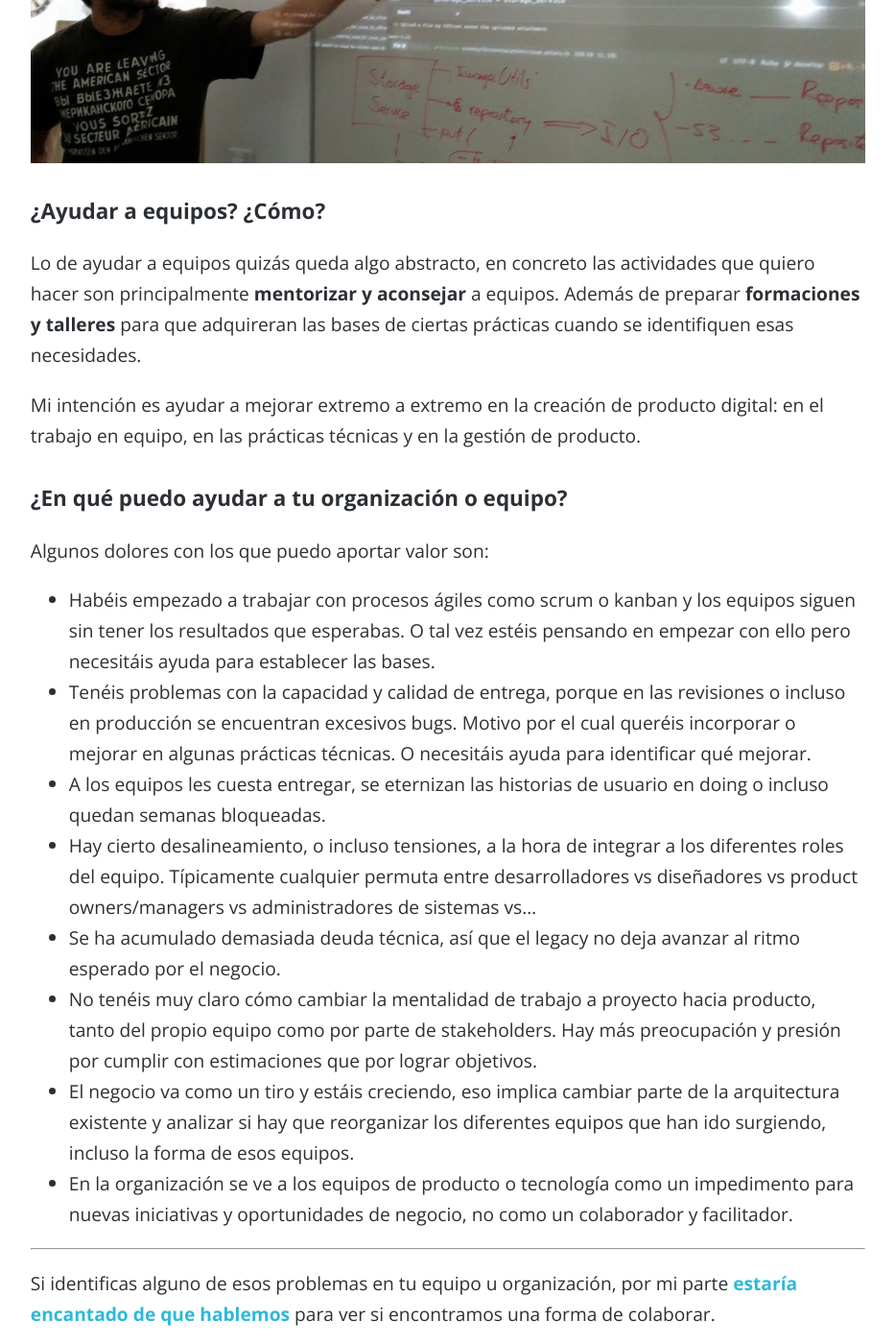
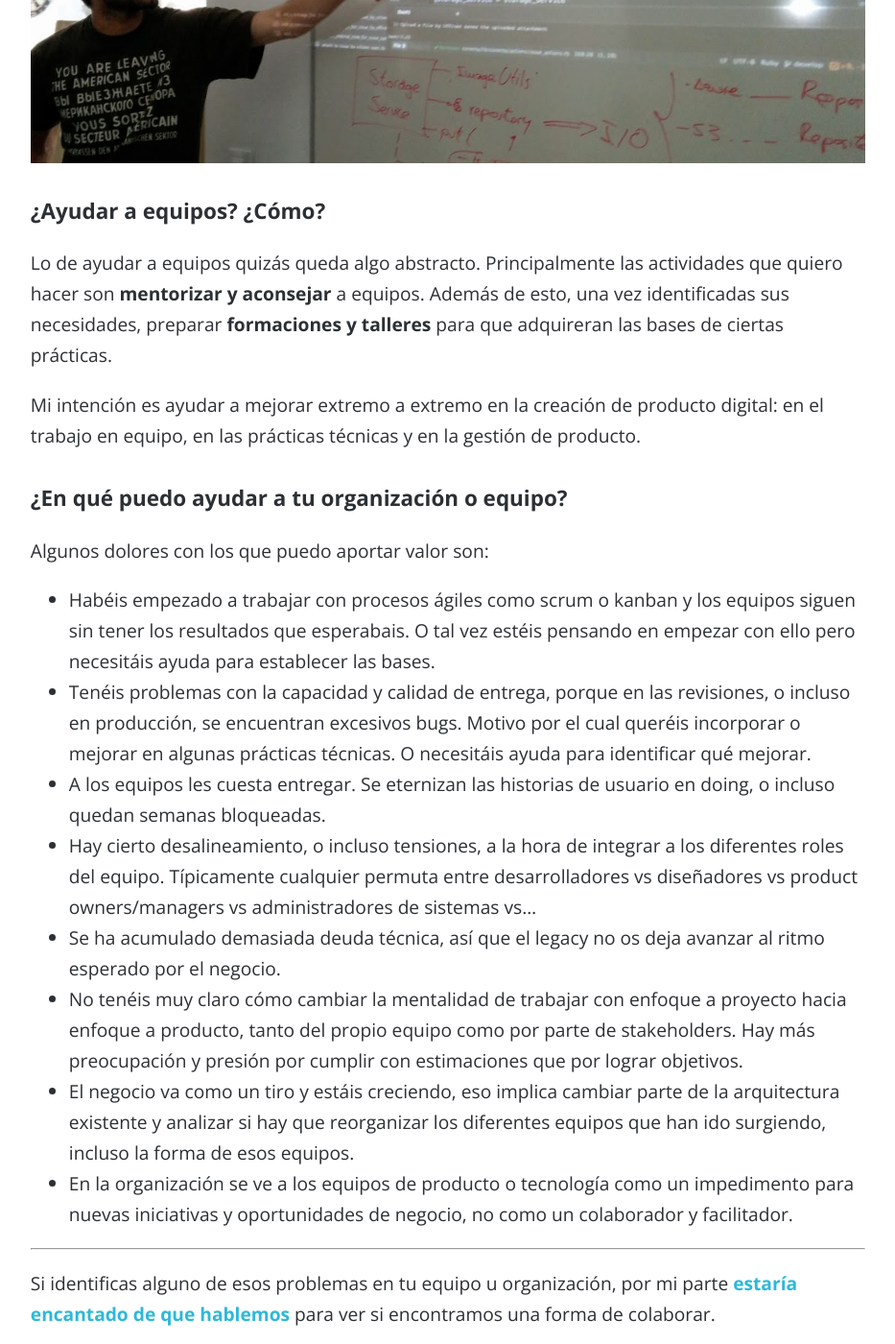
Before and after one commit to danilat/danilat.github.io, a Jekyll site: the page built from _posts/2020-07-19-disponible-para-ayudar-equipos.md, in a window 1280 px wide and 1400 px high, scrolled down 979 px. Shown: the whole window at 96% size, without its empty margins (173-1106 px from the left). Built offline with Jekyll 4.4.1, drawn with Linux system fonts in a browser that asks for light colours; comment, search, counter and statistics services are not loaded; some of the changed text lies outside the part shown.

Commit message:
Some minor copywriting changes to help teams availability suggested by merybere

```diff
--- a/_posts/2020-07-19-disponible-para-ayudar-equipos.md
+++ b/_posts/2020-07-19-disponible-para-ayudar-equipos.md
@@ -15,7 +15,7 @@ Ahora, [tras mi paso por Devengo](https://twitter.com/dani_latorre/status/128260
 
 ### ¿Ayudar a equipos? ¿Cómo?
 
-Lo de ayudar a equipos quizás queda algo abstracto, en concreto las actividades que quiero hacer son principalmente **mentorizar y aconsejar** a equipos. Además de preparar **formaciones y talleres** para que adquireran las bases de ciertas prácticas cuando se identifiquen esas necesidades.
+Lo de ayudar a equipos quizás queda algo abstracto. Principalmente las actividades que quiero hacer son **mentorizar y aconsejar** a equipos. Además de esto, una vez identificadas sus necesidades, preparar **formaciones y talleres** para que adquireran las bases de ciertas prácticas.
 
 Mi intención es ayudar a mejorar extremo a extremo en la creación de producto digital: en el trabajo en equipo, en las prácticas técnicas y en la gestión de producto.
 
@@ -23,12 +23,12 @@ Mi intención es ayudar a mejorar extremo a extremo en la creación de producto
 
 Algunos dolores con los que puedo aportar valor son:
 
-- Habéis empezado a trabajar con procesos ágiles como scrum o kanban y los equipos siguen sin tener los resultados que esperabas. O tal vez estéis pensando en empezar con ello pero necesitáis ayuda para establecer las bases.
-- Tenéis problemas con la capacidad y calidad de entrega, porque en las revisiones o incluso en producción se encuentran excesivos bugs. Motivo por el cual queréis incorporar o mejorar en algunas prácticas técnicas. O necesitáis ayuda para identificar qué mejorar.
-- A los equipos les cuesta entregar, se eternizan las historias de usuario en doing o incluso quedan semanas bloqueadas.
+- Habéis empezado a trabajar con procesos ágiles como scrum o kanban y los equipos siguen sin tener los resultados que esperabais. O tal vez estéis pensando en empezar con ello pero necesitáis ayuda para establecer las bases.
+- Tenéis problemas con la capacidad y calidad de entrega, porque en las revisiones, o incluso en producción, se encuentran excesivos bugs. Motivo por el cual queréis incorporar o mejorar en algunas prácticas técnicas. O necesitáis ayuda para identificar qué mejorar.
+- A los equipos les cuesta entregar. Se eternizan las historias de usuario en doing, o incluso quedan semanas bloqueadas.
 - Hay cierto desalineamiento, o incluso tensiones, a la hora de integrar a los diferentes roles del equipo. Típicamente cualquier permuta entre desarrolladores vs diseñadores vs product owners/managers vs administradores de sistemas vs...
-- Se ha acumulado demasiada deuda técnica, así que el legacy no deja avanzar al ritmo esperado por el negocio.
-- No tenéis muy claro cómo cambiar la mentalidad de trabajo a proyecto hacia producto, tanto del propio equipo como por parte de stakeholders. Hay más preocupación y presión por cumplir con estimaciones que por lograr objetivos.
+- Se ha acumulado demasiada deuda técnica, así que el legacy no os deja avanzar al ritmo esperado por el negocio.
+- No tenéis muy claro cómo cambiar la mentalidad de trabajar con enfoque a proyecto hacia enfoque a producto, tanto del propio equipo como por parte de stakeholders. Hay más preocupación y presión por cumplir con estimaciones que por lograr objetivos.
 - El negocio va como un tiro y estáis creciendo, eso implica cambiar parte de la arquitectura existente y analizar si hay que reorganizar los diferentes equipos que han ido surgiendo, incluso la forma de esos equipos.
 - En la organización se ve a los equipos de producto o tecnología como un impedimento para nuevas iniciativas y oportunidades de negocio, no como un colaborador y facilitador.
 
```
Also changed, not shown: other parts of _posts/2020-07-19-disponible-para-ayudar-equipos.md (+1 -1 lines).
